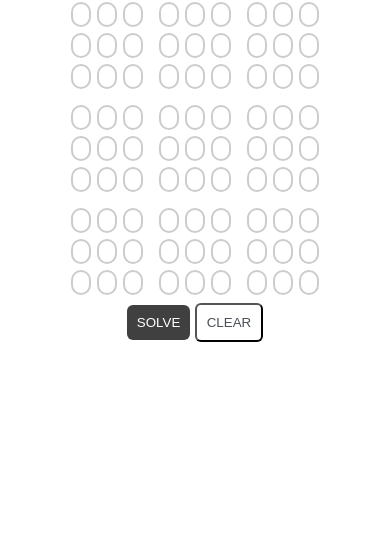
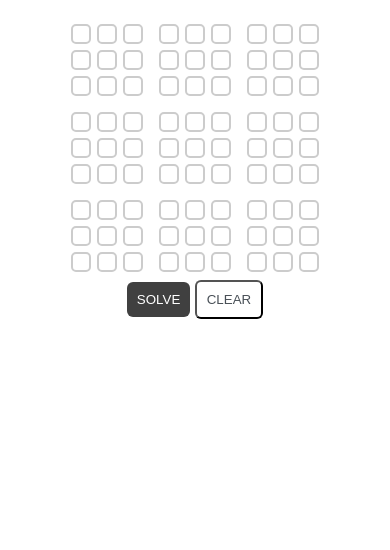
Before and after one commit to jraleighdev/sudoku-typescript, a plain HTML site: page index.html in a window 390 px wide. Shown: the part 294-844 px from the top of the page. Drawn offline with Linux system fonts and the light colour scheme.

Commit message:
fixed mobile style

```diff
--- a/app.css
+++ b/app.css
@@ -29,12 +29,12 @@ body {
         margin: 3px;
         text-align: center;
         border:2px solid #ccc;
-        -webkit-border-radius: 10px;
-        border-radius: 10px;
+        -webkit-border-radius: 5px;
+        border-radius: 5px;
         font-size: medium;
         font-family: cursive;
         width: 20px;
-        height: 20x;
+        height: 20px;
     }
 }
 
```
